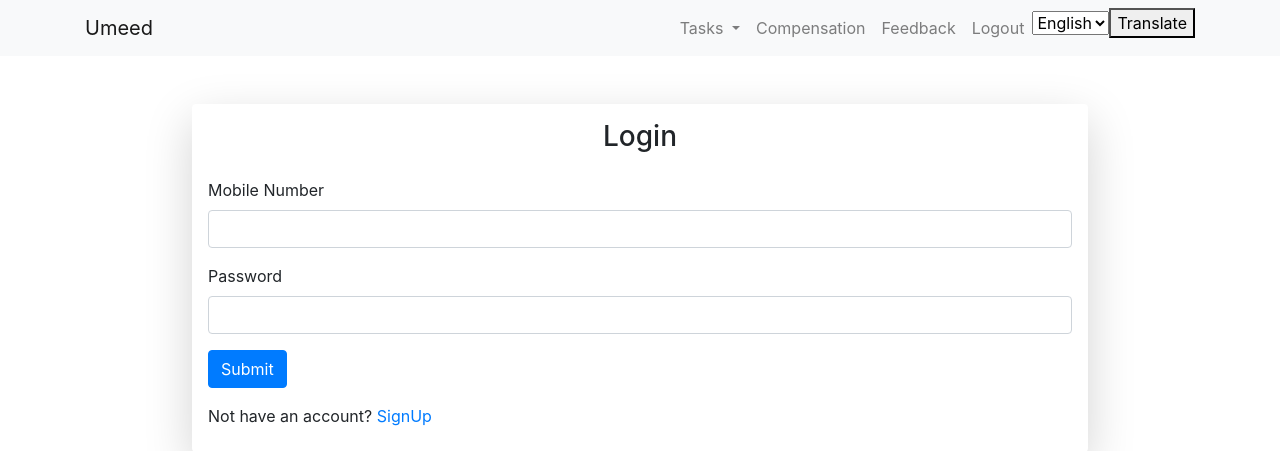
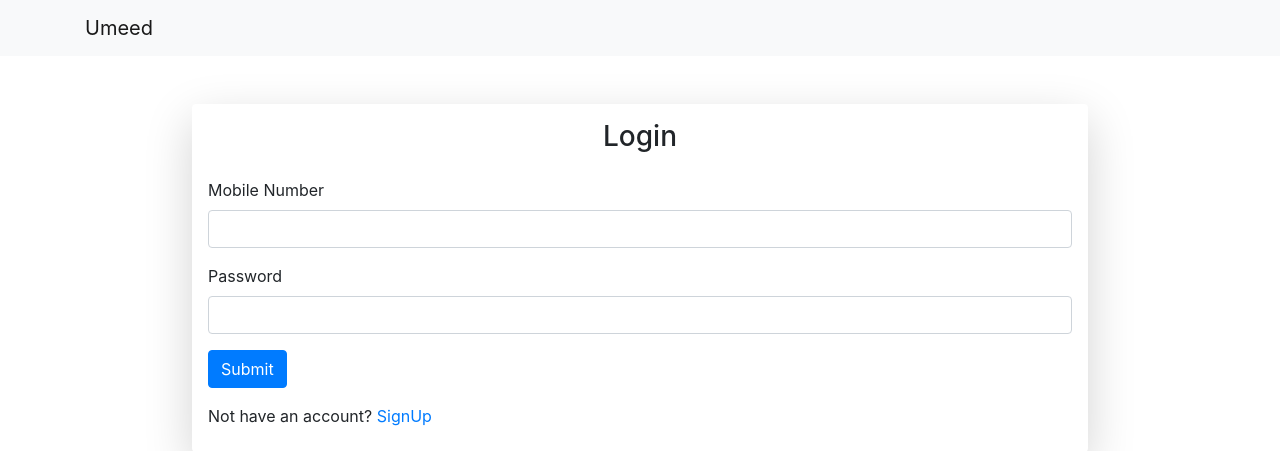
Before and after one commit to CFGIndia20/team-18, a PHP site: page /templates/authentication/login.php in a window 1280 px wide. Shown: the top 451 px of the page. Run offline with PHP 8.4, Linux system fonts and the light colour scheme.

Commit message:
Made some fixes

```diff
--- a/templates/authentication/login.php
+++ b/templates/authentication/login.php
@@ -3,7 +3,7 @@
         <?php
             include('../includes/header.php');
         ?>
-        <title>SignUp</title>
+        <title>Login</title>
 
         <style>
             .dim {
@@ -38,14 +38,13 @@
 
                             if($db_password == $password){
                                 // including session section
-                                include('../includes/session.php');
+                                // include('../includes/session.php');
                                 set_sess($mobile);
-
-                                header("Location: ../task/task.php");
+                                header("Location: ../task/index-home.php");
                                 // echo '<script>window.location.replace("http://www.w3schools.com");</script>';
                             }
                         }
-                        echo "<h6 class='text-center mb-3' style='color: red'>Incorrect Email or Password!</h6>";
+                        echo "<h6 class='text-center mb-3' style='color: red'>Incorrect Mobile or Password!</h6>";
                     }
                 }
             ?>
--- a/templates/includes/navbar.php
+++ b/templates/includes/navbar.php
@@ -1,29 +1,3 @@
-<script type="text/javascript">
-
-function googleTranslateElementInit() {
-  new google.translate.TranslateElement({pageLanguage: "en"}, 'google_translate_element');
-}
-
-function changeLanguageByButtonClick() {
-  var language = document.getElementById("language").value;
-  var selectField = document.querySelector("#google_translate_element select");
-  for(var i=0; i < selectField.children.length; i++){
-    var option = selectField.children[i];
-    // find desired langauge and change the former language of the hidden selection-field
-    if(option.value==language){
-       selectField.selectedIndex = i;
-       // trigger change event afterwards to make google-lib translate this side
-       selectField.dispatchEvent(new Event('change'));
-       break;
-    }
-  }
-}
-</script>
-
-<script type="text/javascript" src="//translate.google.com/translate_a/element.js?cb=googleTranslateElementInit"></script>
-
-<div id="google_translate_element" style="display:none"></div>
-
 <nav class="navbar navbar-expand-lg navbar-light bg-light" style="background-color: #e3f2fd;">
     <div class="container">
         <a class="navbar-brand" href="#">Umeed</a>
@@ -33,6 +7,10 @@ function changeLanguageByButtonClick() {
 
         <div class="collapse navbar-collapse" id="navbarSupportedContent" style="flex-grow: 0">
             <ul class="navbar-nav mr-auto">
+                <?php
+                    include('../includes/session.php');
+                    if(isset($_SESSION['id'])){
+                ?>
                         <li class="nav-item dropdown">
                             <a class="nav-link dropdown-toggle" href="#" id="navbarDropdown" role="button" data-toggle="dropdown" aria-haspopup="true" aria-expanded="false">
                                 Tasks
@@ -52,13 +30,7 @@ function changeLanguageByButtonClick() {
                         <li class="nav-item">
                             <a class="nav-link" href="#">Logout</a>
                         </li>
-                <li class="nav-item">
-                    <select id = "language">
-                    <option value = "en" >English</option>
-                    <option value = "te">Telegu</option>
-                    <option value = "ur">Urdu</option>
-                    </select><button onclick="changeLanguageByButtonClick()">Translate</button>
-                </li>
+                <?php } ?>
             </ul>
         </div>
     </div>
--- a/templates/includes/session.php
+++ b/templates/includes/session.php
@@ -1,4 +1,8 @@
 <?php
+    if(!isset($_SESSION)){
+        session_start();
+    }
+
     function des_sess(){
         // Start the session
         if(!isset($_SESSION)){
```
Also changed, not shown: templates/authentication/signup.php (+1 -7 lines). Lines whose indentation alone changed are shown as unchanged.
